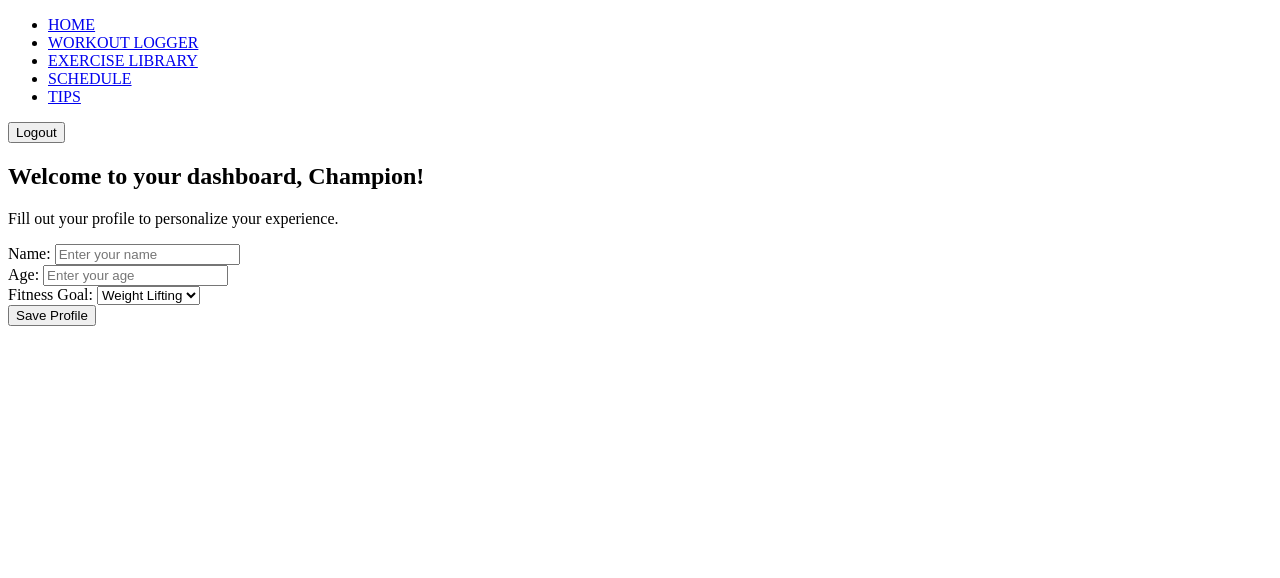
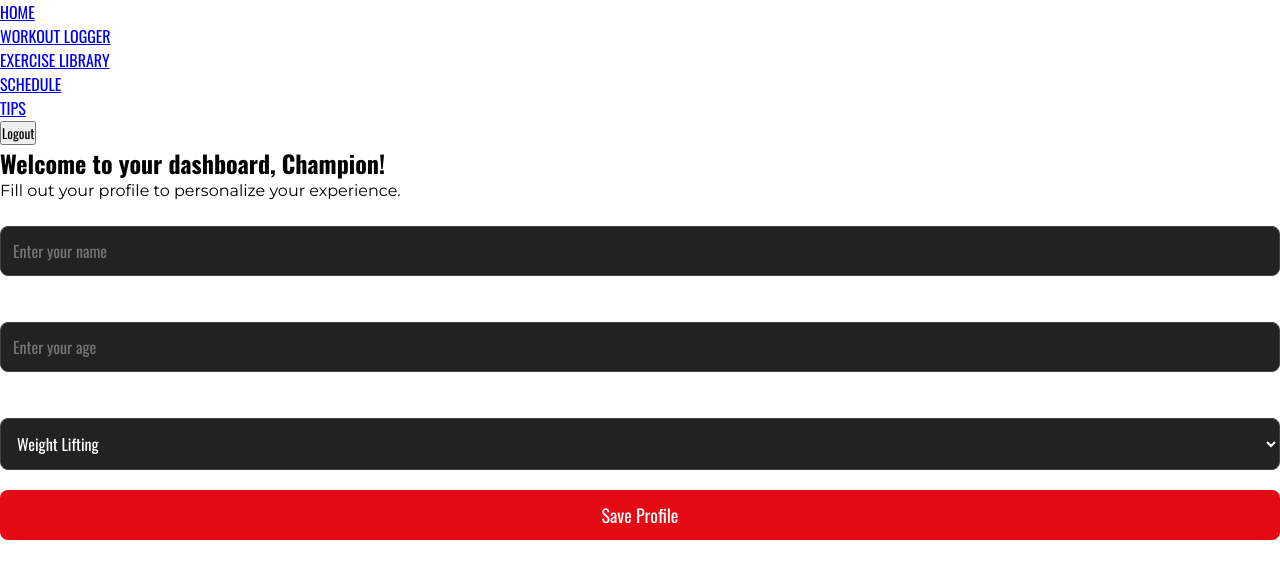
Before and after one commit to UnitaryIron/Synergy-Fit, a website: page dashboard.html in a window 1280 px wide. Drawn offline with nearby package versions, Linux system fonts and the light colour scheme.

Commit message:
Update dashboard.html

```diff
--- a/dashboard.html
+++ b/dashboard.html
@@ -4,6 +4,7 @@
     <meta charset="UTF-8" />
     <title>Dashboard</title>
     <meta name="viewport" content="width=device-width, initial-scale=1.0" />
+    <link rel="stylesheet" href="dashboard.css">
     <link
       rel="icon"
       type="image/png"
```
